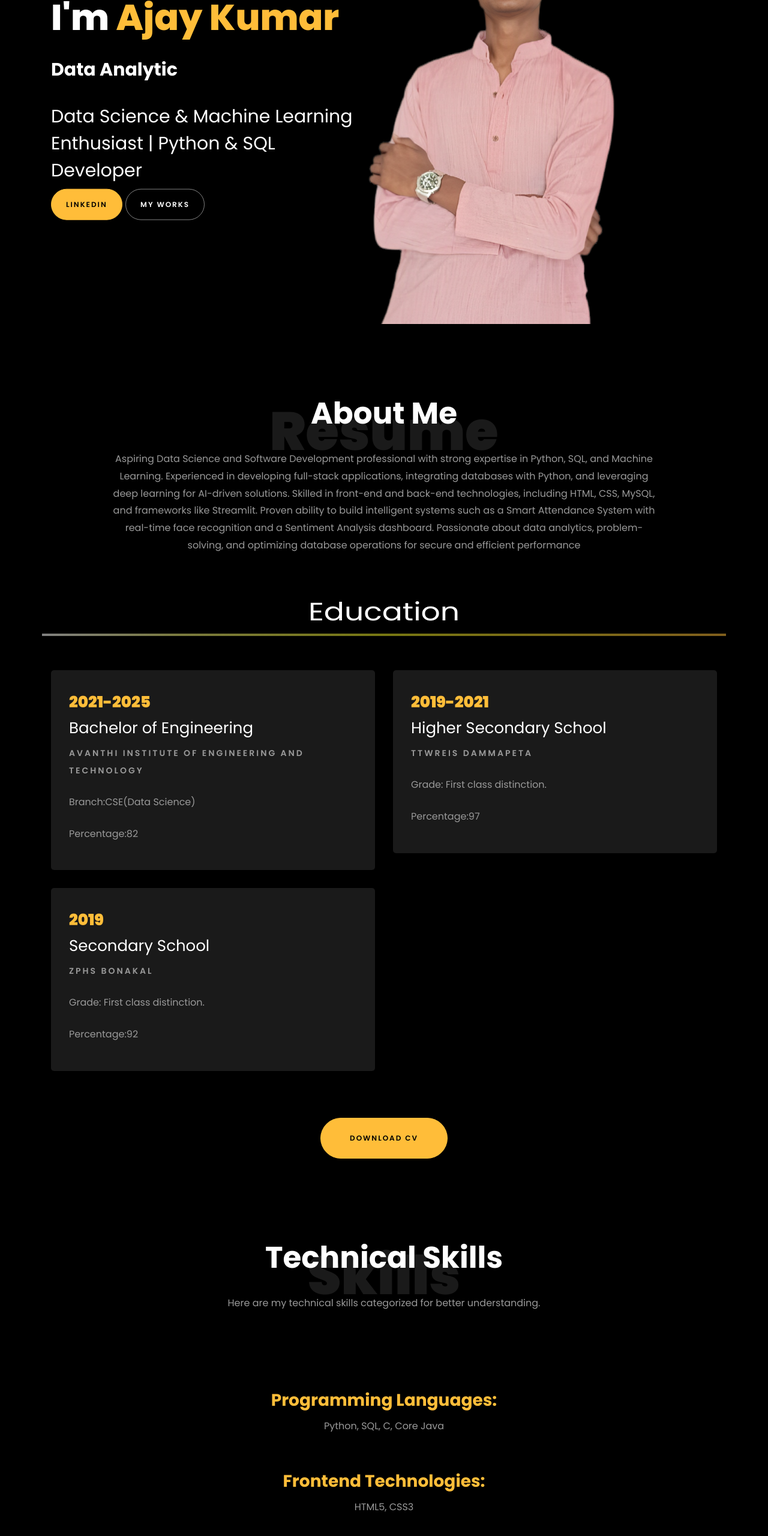
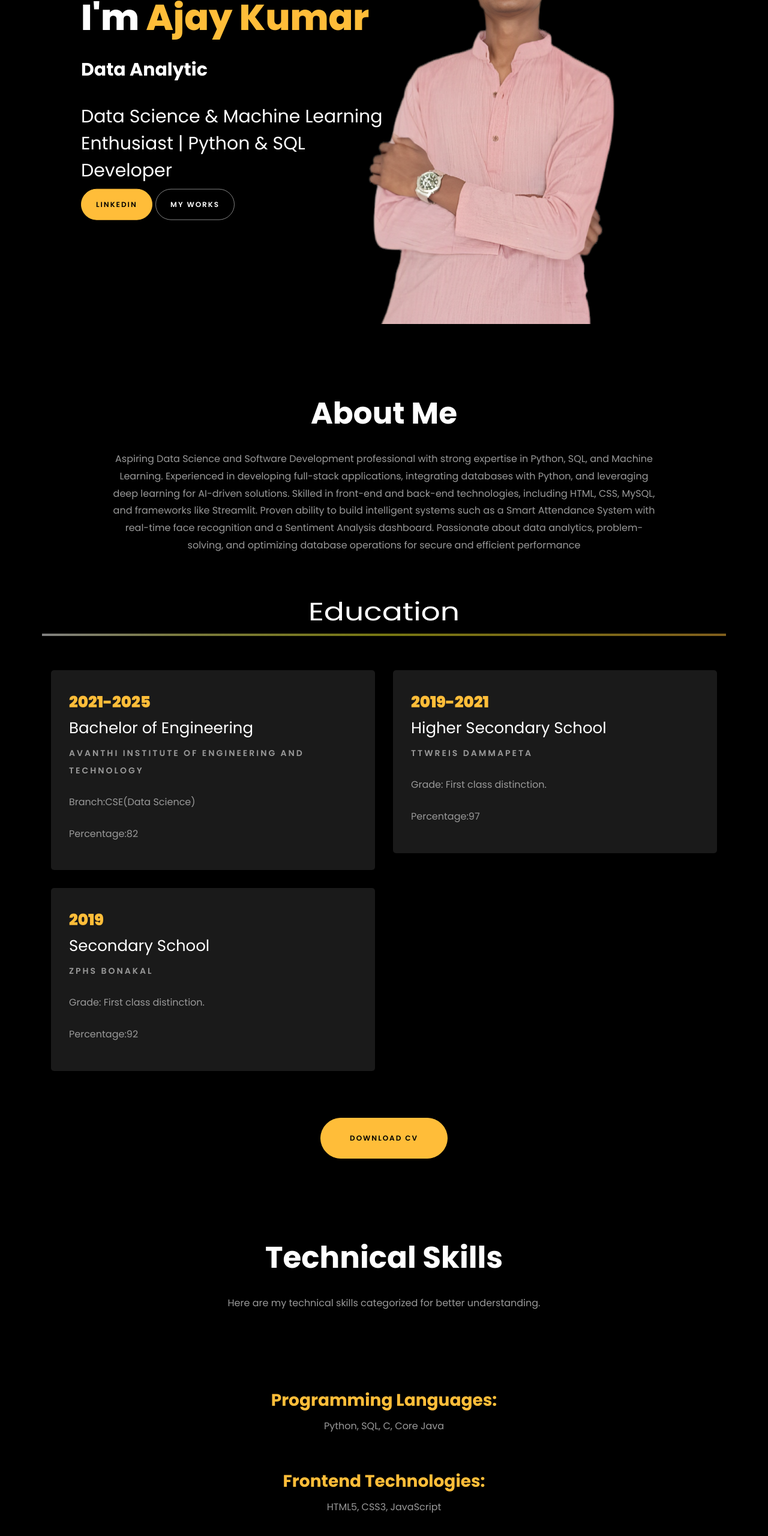
Before and after one commit to Ajaybhukya/Portfolio, a plain HTML site: page index.html in a window 1280 px wide. Shown: the part 210-2770 px from the top of the page at 60% size. Drawn offline with Linux system fonts and the light colour scheme; files whose address does not match are found by name.

Commit message:
commited

```diff
--- a/index.html
+++ b/index.html
@@ -145,9 +145,9 @@
 	          	 <div class="overlay"></div>
 	          	</div>
 		          <div class="one-forth d-flex  align-items-center ftco-animate" data-scrollax=" properties: { translateY: '70%' }">
-		          	<div class="text">
+		          	<div class="text" style="margin-left: 50px;">
 		          		<span class="subheading">Hello!</span>
-			            <h1 class="mb-4 mt-3">I'm <span>Ajay Kumar</span></h1>
+			            <h1  class="mb-4 mt-3">I'm <span>Ajay Kumar</span></h1>
 
 						<!-- Element to contain animated typing -->
 						<span id="typing-animation"></span>
@@ -205,7 +205,7 @@
     	<div class="container">
     		<div class="row justify-content-center pb-5">
           <div class="col-md-10 heading-section text-center ftco-animate">
-          	<h1 class="big big-2">Resume</h1>
+          	<!-- <h1 class="big big-2">Resume</h1> -->
             <h2 class="mb-4">About Me</h2>
             <p>Aspiring Data Science and Software Development professional with strong expertise in Python, SQL, and Machine Learning. Experienced in developing full-stack applications, integrating databases with Python, and leveraging deep learning for AI-driven solutions. Skilled in front-end and back-end technologies, including HTML, CSS, MySQL, and frameworks like Streamlit. Proven ability to build intelligent systems such as a Smart Attendance System with real-time face recognition and a Sentiment Analysis dashboard. Passionate about data analytics, problem-solving, and optimizing database operations for secure and efficient performance</p>
           </div>
@@ -269,7 +269,7 @@
 		<div class="container">
 			<div class="row justify-content-center mb-5 pb-5">
 				<div class="col-md-7 heading-section text-center ftco-animate">
-					<h1 class="big big-2">Skills</h1>
+					<!-- <h1 class="big big-2">Skills</h1> -->
 					<h2 class="mb-4">Technical Skills</h2>
 					<p>Here are my technical skills categorized for better understanding.</p>
 				</div>
@@ -282,7 +282,7 @@
 					</div>
 					<div class="skill-box">
 						<h3 style="color: #ffbd39";><strong>Frontend Technologies:</strong></h3>
-						<p>HTML5, CSS3</p>
+						<p>HTML5, CSS3, JavaScript</p>
 					</div>
 					<div class="skill-box">
 						<h3 style="color: #ffbd39"><strong>Backend Technologies:</strong></h3>
@@ -331,7 +331,7 @@
       <div class="container">
         <div class="row justify-content-center mb-5 pb-5">
           <div class="col-md-7 heading-section text-center ftco-animate">
-            <h1 class="big big-2">Projects</h1>
+            <!-- <h1 class="big big-2">Projects</h1> -->
             <h2 class="mb-4">Projects</h2>
             <p>Below are the sample projects on SQL, Python, Data Analytics.</p>
           </div>
```
